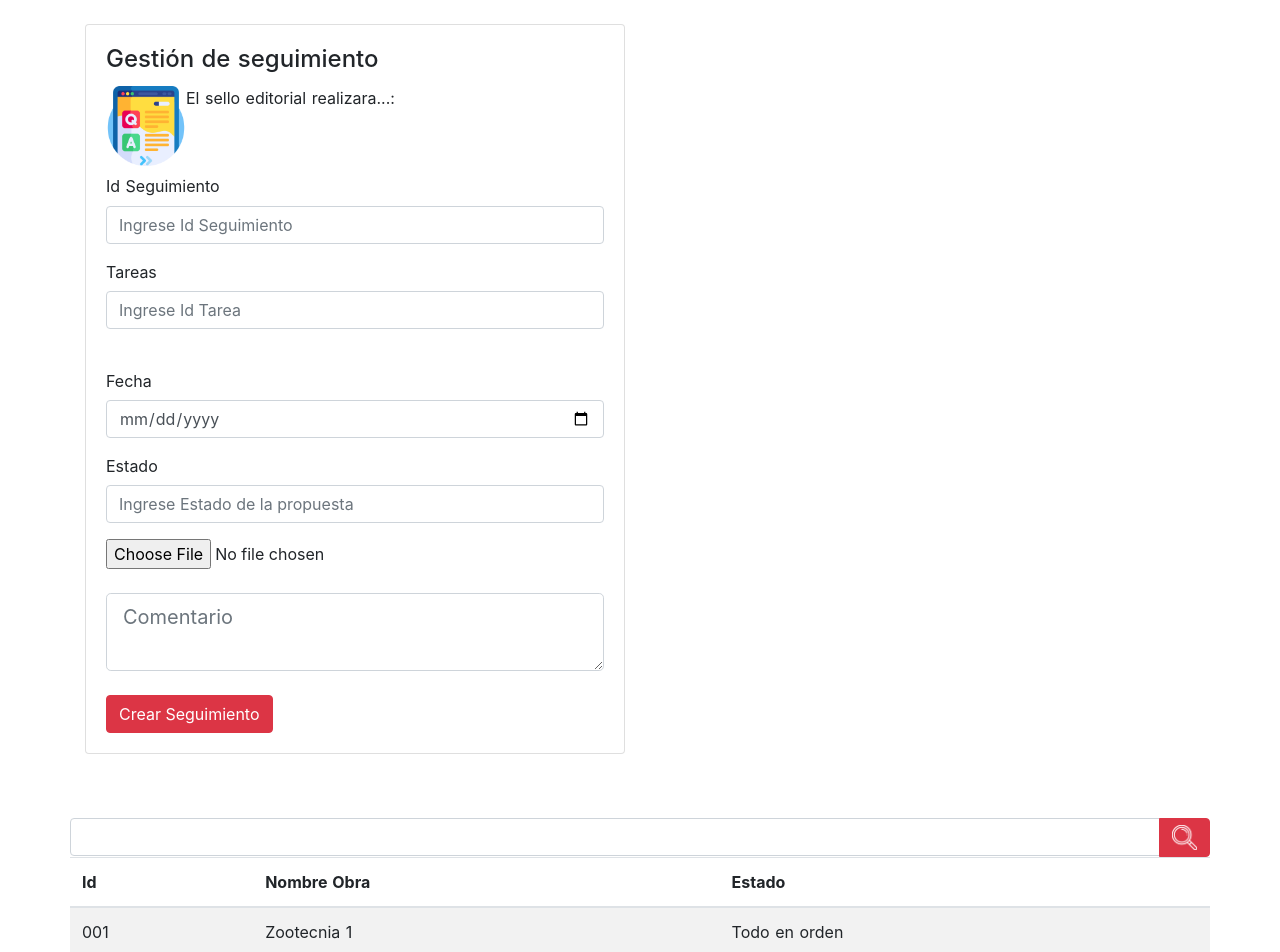
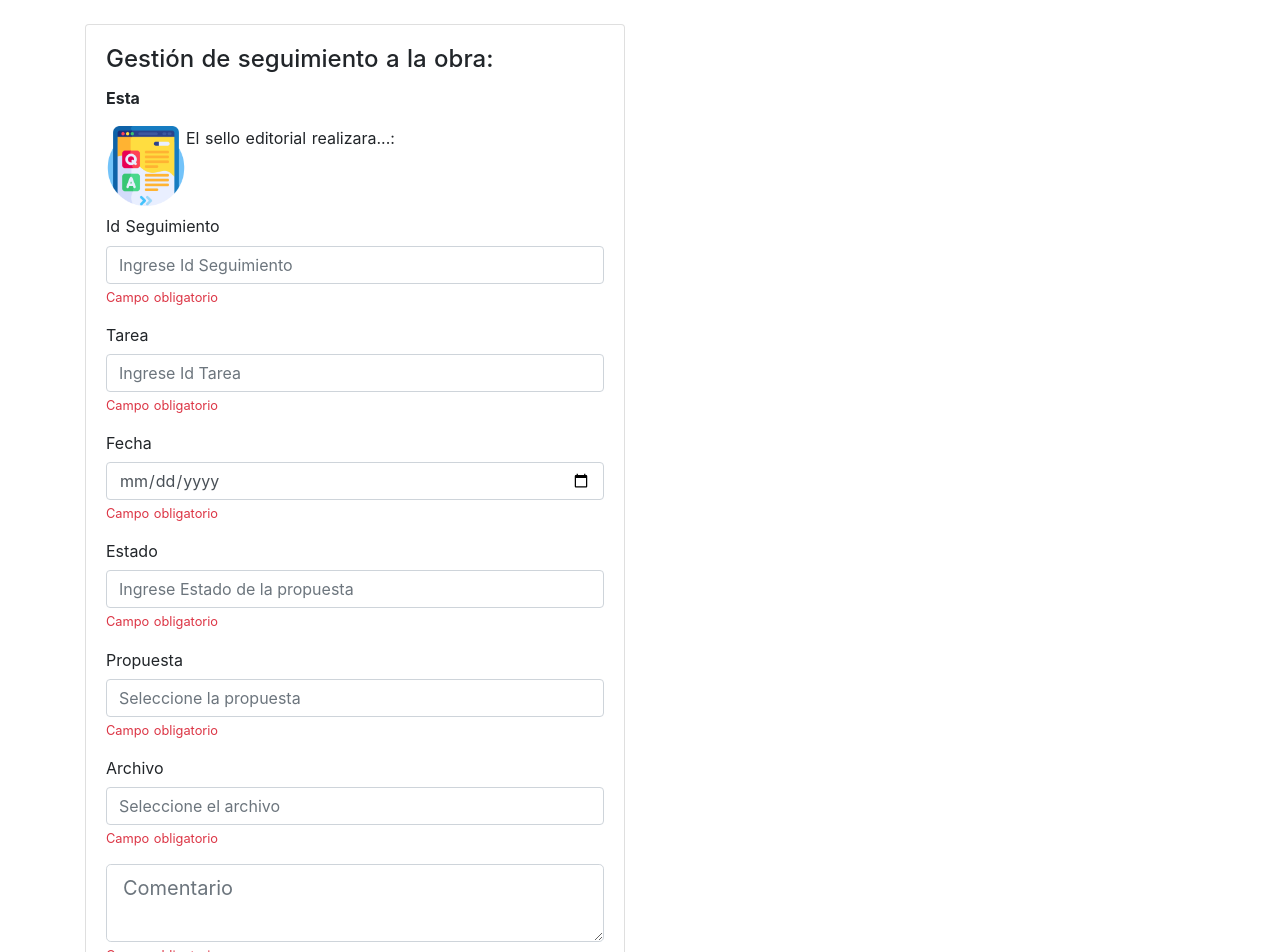
Before and after one commit to Josewp10/Editorial, a Nuxt app in the folder Frontend/: page /seguimiento in a window 1280 px wide. Shown: the top 952 px of the page. Built offline with nearby package versions, Linux system fonts and the light colour scheme; no server answers.

Commit message:
Integracion con Axios

```diff
--- a/Frontend/assets/seguimiento.js
+++ b/Frontend/assets/seguimiento.js
@@ -16,7 +16,8 @@ export default {
                 acciones: true
             },
             lista_seguimiento: [],
-            lista_busqueda: []
+            lista_busqueda: [],
+            obra: []
         };
     },
     mounted() {
@@ -31,25 +32,25 @@ export default {
     },
     computed: {
         validacionId() {
-            return this.condicion(this.seguimiento.id.length > 0)
+            return this.validar_condicion(this.seguimiento.id.length > 0)
         },
         validacionIdTarea() {
-            return this.condicion(this.seguimiento.id_tarea.length > 0)
+            return this.validar_condicion(this.seguimiento.id_tarea.length > 0)
         },
         validacionFecha() {
-            return this.condicion(this.seguimiento.fecha.length > 0)
+            return this.validar_condicion(this.seguimiento.fecha.length > 0)
         },
         validacionComentario() {
-            return this.condicion(this.seguimiento.comentario.length > 0)
+            return this.validar_condicion(this.seguimiento.comentario.length > 0)
         },
         validacionEstado() {
-            return this.condicion(this.seguimiento.estado.length > 0)
+            return this.validar_condicion(this.seguimiento.estado.length > 0)
         },
         validacionArchivo() {
-            return this.condicion(this.seguimiento.archivo.length > 0)
+            return this.validar_condicion(this.seguimiento.archivo.length > 0)
         },
         validacionIdPropuesta() {
-            return this.condicion(this.seguimiento.id_propuesta.length > 0)
+            return this.validar_condicion(this.seguimiento.id_propuesta.length > 0)
         }
     },
     methods: {
@@ -72,6 +73,20 @@ export default {
                         this.lista_seguimiento[i].acciones = true;
                     }
                     console.log(lista_seguimiento);
+                    //this.enEdicion = true;
+                })
+                .catch(error => {
+                    console.log(error);
+                });
+        },
+        mostrarObra(){
+            axios
+                .get("http://127.0.0.1:3001/obra")
+                .then(response => {
+                    console.log(response);
+                    this.obra = response.data.info.titulo;
+
+                    console.log(obra);
                     //this.enEdicion = true;
                 })
                 .catch(error => {
@@ -124,6 +139,9 @@ export default {
                     console.log(error);
                 });
         },
+        limpiarCampos(){
+
+        },
         cargarSeguimiento({ item }) {
             axios
                 .get(`http://127.0.0.1:3001/seguimiento/${item.id}`)
--- a/Frontend/pages/seguimiento.vue
+++ b/Frontend/pages/seguimiento.vue
@@ -4,7 +4,8 @@
     <b-container class="bv-example-row mb-3">
       <b-row cols="2">
         <b-col>
-          <b-card title="Gestión de seguimiento">
+          <b-card title="Gestión de seguimiento a la obra: ">
+            <b><p>Esta</p></b>
             <b-img left="3px" src="@/static/images/question.png" width="80" height="80"></b-img>
             <b-card-text>El sello editorial realizara...:</b-card-text>
 
@@ -20,22 +21,30 @@
                   placeholder="Ingrese Id Seguimiento"
                   id="id"
                 />
+                 <b-form-invalid-feedback :state="validacionId"
+                >Campo obligatorio</b-form-invalid-feedback
+              >
               </b-form-group>
 
-              <b-form-group label="Tareas">
+              <b-form-group label="Tarea">
                 <b-form-input
                   class="form-control"
                   type="number"
                   required
                   v-model="seguimiento.id_tarea"
                   placeholder="Ingrese Id Tarea"
-                  id="id"
+                  id="id_tarea"
                 />
-                <br />
+                 <b-form-invalid-feedback :state="validacionIdTarea"
+                >Campo obligatorio</b-form-invalid-feedback
+              >
               </b-form-group>
 
               <b-form-group label="Fecha">
                 <b-form-input v-model="seguimiento.fecha" required placeholder="Fecha" type="date"></b-form-input>
+               <b-form-invalid-feedback :state="validacionFecha"
+                >Campo obligatorio</b-form-invalid-feedback
+              >
               </b-form-group>
 
               <b-form-group label="Estado">
@@ -45,12 +54,40 @@
                   required
                   v-model="seguimiento.estado"
                   placeholder="Ingrese Estado de la propuesta"
-                  id="id"
+                  id="estado"
                 />
+               <b-form-invalid-feedback :state="validacionEstado"
+                >Campo obligatorio</b-form-invalid-feedback
+              >
               </b-form-group>
 
-              <b-form-file class="mt-3" plain></b-form-file>
-              <br />
+                <b-form-group label="Propuesta">
+                <b-form-input
+                  class="form-control"
+                  type="text"
+                  required
+                  v-model="seguimiento.id_propuesta"
+                  placeholder="Seleccione la propuesta"
+                  id="estado"
+                />
+               <b-form-invalid-feedback :state="validacionIdPropuesta"
+                >Campo obligatorio</b-form-invalid-feedback
+              >
+              </b-form-group>
+
+               <b-form-group label="Archivo">
+                <b-form-input
+                  class="form-control"
+                  type="text"
+                  required
+                  v-model="seguimiento.archivo"
+                  placeholder="Seleccione el archivo"
+                  id="estado"
+                />
+               <b-form-invalid-feedback :state="validacionArchivo"
+                >Campo obligatorio</b-form-invalid-feedback
+              >
+              </b-form-group>
 
               <b-form-textarea
                 v-model="seguimiento.comentario"
@@ -58,7 +95,9 @@
                 size="lg"
                 placeholder="Comentario"
               ></b-form-textarea>
-
+               <b-form-invalid-feedback :state="validacionComentario"
+                >Campo obligatorio</b-form-invalid-feedback
+              >
               <br />
 
               <b-button type="submit" variant="danger" v-if="!enEdicion">Crear Seguimiento</b-button>
```
Also changed, not shown: 1 other file (tests, documents, lock files or other folders).
